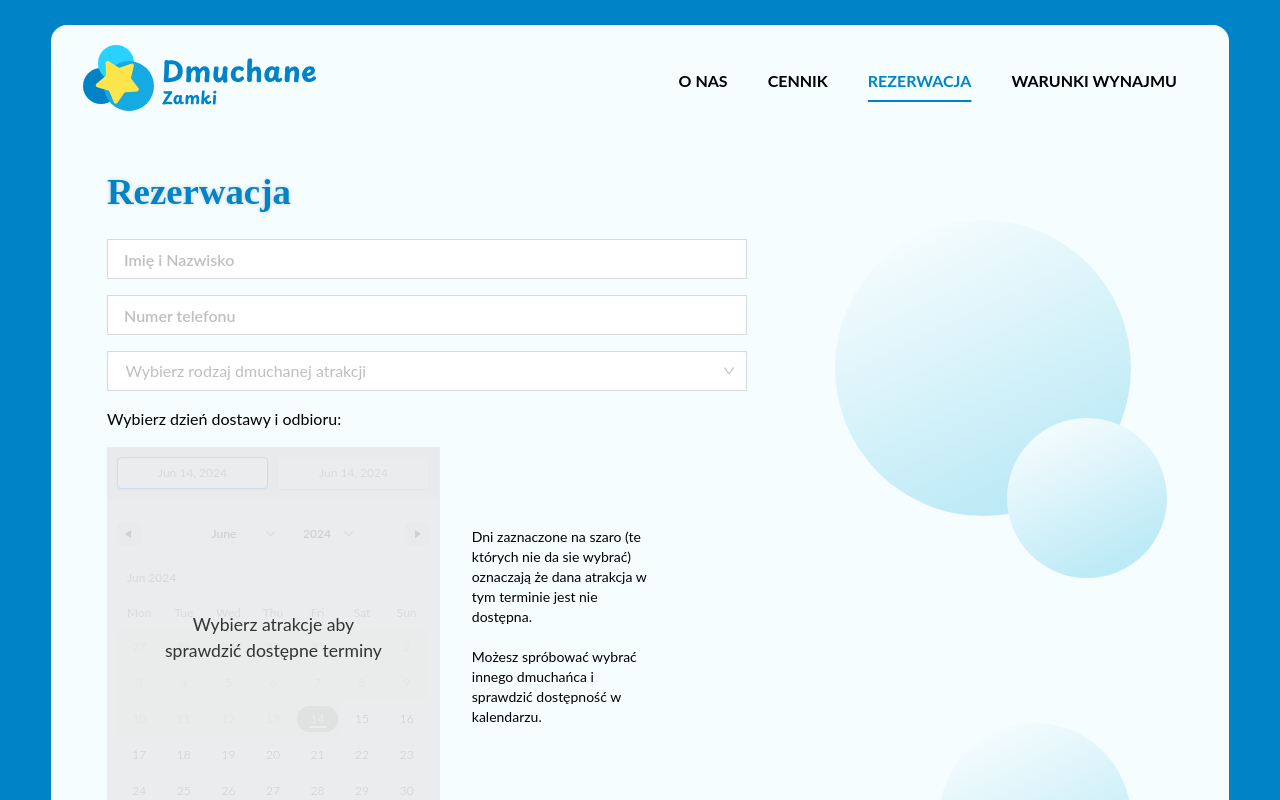
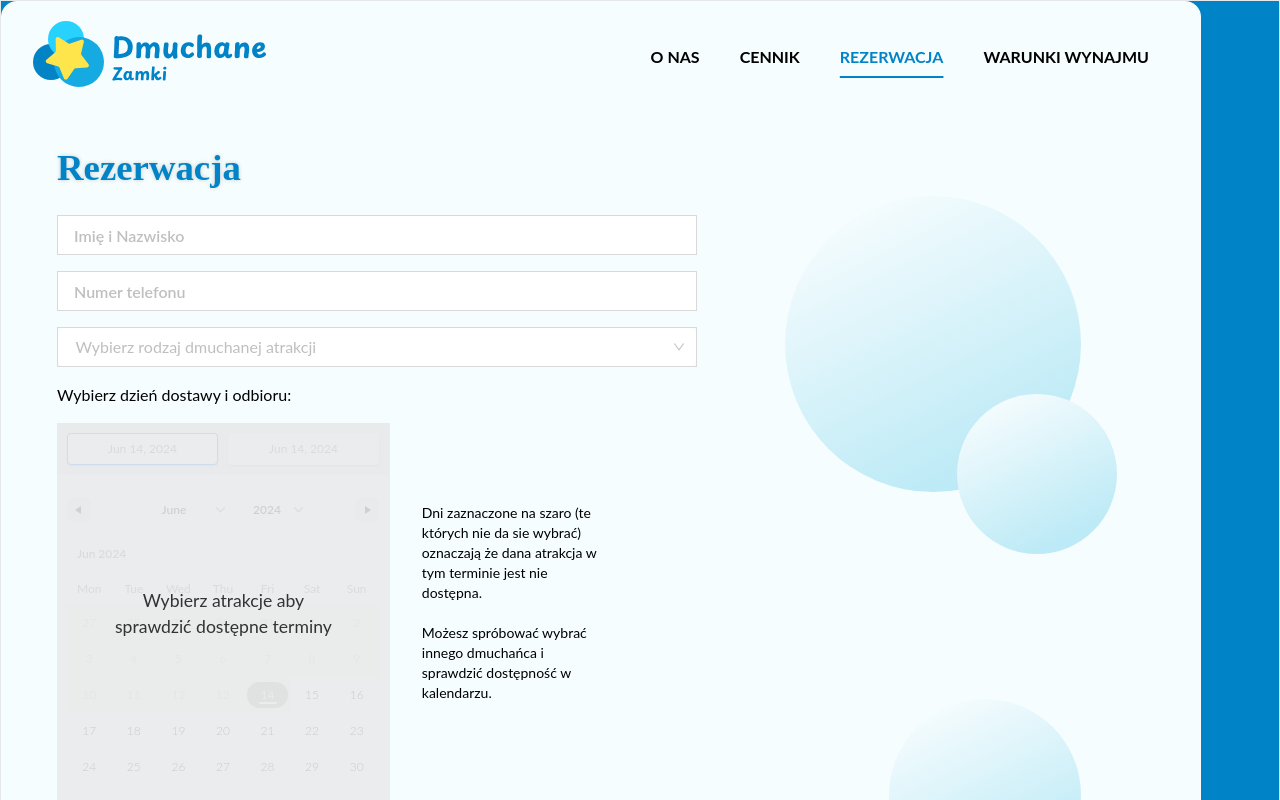
Before and after one commit to natzxn/dmuchane-zamki, a React (Create React App) app: page /reservation in a window 1280 px wide. Shown: the top 800 px of the page. Built offline with nearby package versions, Linux system fonts and the light colour scheme.

Commit message:
Change border settings

```diff
--- a/src/App.css
+++ b/src/App.css
@@ -4,10 +4,16 @@
 @import url('https://fonts.googleapis.com/css2?family=Lato:wght@400;700&family=Playpen+Sans:wght@100..800&display=swap');
 @import url('https://fonts.googleapis.com/css2?family=Lato:wght@400;700&display=swap');
 
+body {
+  background-color: #0183C7;
+  border: none;
+}
+
 .app {
   border-radius: 1rem;
   background-color: #f6fdff;
   font-family: 'Lato', sans-serif;
+  max-width: 1200px;
 }
 
 /* Navigation */
@@ -56,26 +62,8 @@
 }
 
 /* Border styles */
-
-.border {
-  border: solid 4vw #0183C7;
-  background-color: #0183C7;
-  border-left-width: 8.4vw;
-  border-right-width: 8.4vw;
-}
-
-@media (max-width: 1536px) {
-  .border {
-    border-width: 3vw;
-    border-left-width: 6vw;
-    border-right-width: 6vw;
+@media(min-width: 1200px) {
+  .bg {
+    align-items: center;
   }
 }
-
-@media (max-width: 1280px) {
-  .border {
-    border-width: 2vw;
-    border-left-width: 4vw;
-    border-right-width: 4vw;
-  }
-}
```
